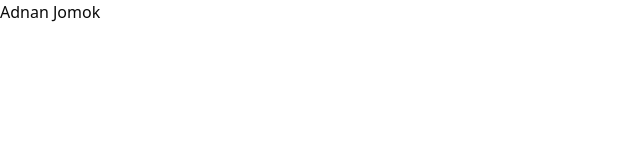
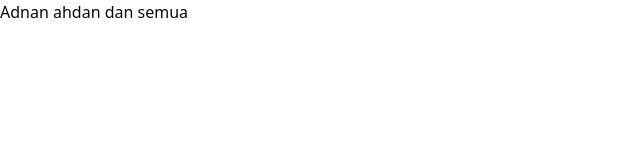
Before and after one commit to AdnanRohmatKurniansah/imphen-hackathon, a Next.js app: page / in a window 1280 px wide. Shown: the top 160 px of the page, without its empty margins (0-640 px from the left). Built offline with nearby package versions, Linux system fonts and the light colour scheme.

Commit message:
fix: adnan

```diff
--- a/app/(root)/page.tsx
+++ b/app/(root)/page.tsx
@@ -7,7 +7,7 @@ export const metadata: Metadata = {
 export default function Home() {
   return (
     <div className="main">
-      <p>Adnan Jomok</p>
+      <p>Adnan ahdan dan semua</p>
     </div>
   );
 }
```
